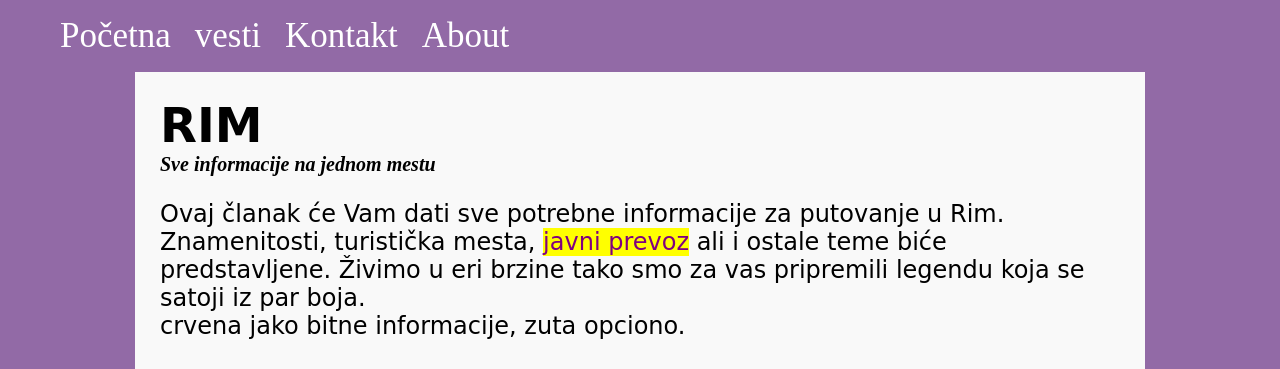
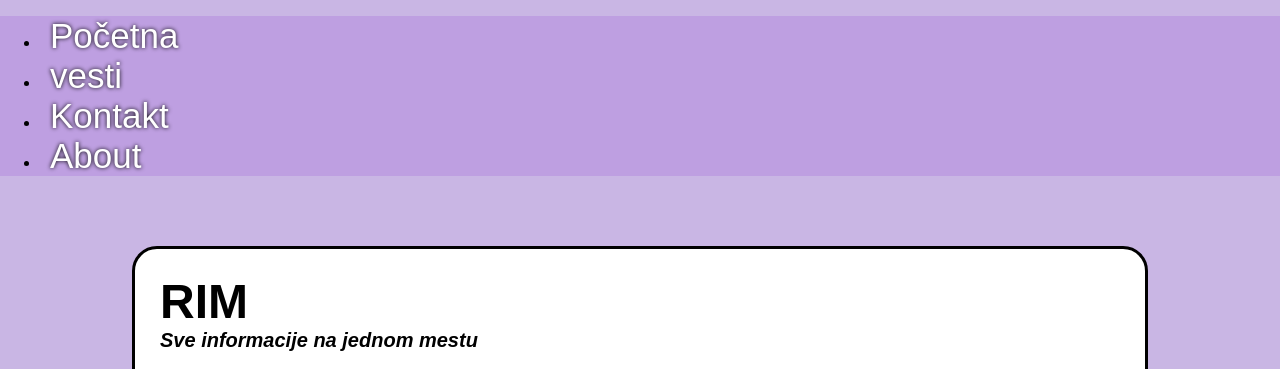
Before and after one commit to Vujkovic/travelbug, a plain HTML site: page stranica2.html in a window 1280 px wide. Shown: the top 369 px of the page. Drawn offline with Linux system fonts and the light colour scheme.

Commit message:
update stranice

```diff
--- a/stranica2.css
+++ b/stranica2.css
@@ -1,9 +1,23 @@
 body{
-    background-color: #926AA6;
+    background-color: #C9B6E4;
     margin: 0%;
 }
 
-li {
+.navbar-links
+{
+  margin-bottom: 70px;
+  background-color:  #BE9FE1;
+
+
+}
+.navbar-links1
+{
+    margin: 0px ;
+    padding-top: 16px;
+}
+
+
+.Menu {
     display: inline;
 }
 
@@ -15,28 +29,35 @@ li {
 }
 a
 {
-    font-family: 'Smooch';
+    font-family: 'Quicksand', sans-serif;
     color: white;
     font-size: 35px;
     text-decoration: none;
-    padding-left: 20px;
+    padding-left: 10px;
+    padding-right: 10px;
+     text-shadow: 0 0 4px black ;
+    /*-webkit-text-stroke: 2px black; */
+    text-align: center;
 
 }
 
 .div12
 {
-font-family: 'Smooch', cursive;
-max-width: 960px;
-margin: 0 auto;
-background: #f9f9f9;
-font-size: 24px;
-padding: 25px;
+    font-family: 'Quicksand', sans-serif;
+    max-width: 960px;
+    margin: 0 auto;
+    background: #f9f9f9;
+    font-size: 24px;
+    padding: 25px;
+    background-color: white;
+    border-radius: 25px;
+    border: solid;
 }
 
 .SveInformacije
 {
   margin: 0%;
-  font-family: 'Smooch';
+  font-family: 'Quicksand', sans-serif;
   color: black;
   font-size: 20px;
   font-style: italic;
@@ -46,7 +67,7 @@ padding: 25px;
 .Kolos
 {
     /* The image used */
-    background-image: url("img/koloseum.jpg");
+    background-image: url("img/koloseumrim.jpg");
     /* Set a specific height */
     min-height: 500px;
 
@@ -55,6 +76,7 @@ padding: 25px;
     background-position: center;
     background-repeat: no-repeat;
     background-size: cover;
+    border-radius: 25px;
 }
 .Panteon
 {
@@ -68,6 +90,8 @@ padding: 25px;
     background-position: center;
     background-repeat: no-repeat;
     background-size: cover;
+    border-radius: 25px;
+    border: solid;
 }
 .parallax
 {
@@ -90,6 +114,14 @@ mark {
     background-color: yellow;
     color: purple;
   }
+.mapouter{
+    border-radius: 25px;
+}
+
+.Menu1:hover {
+    background-color: #F1F1F6;
+    border-radius: 25px;
+  }
 @media only screen and (max-width: 768px)
 {
     .div12
```
